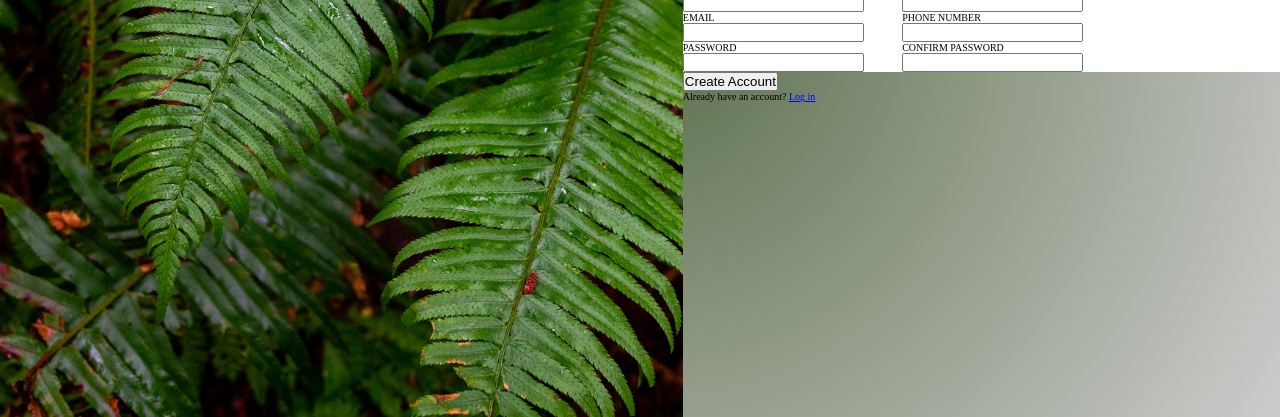
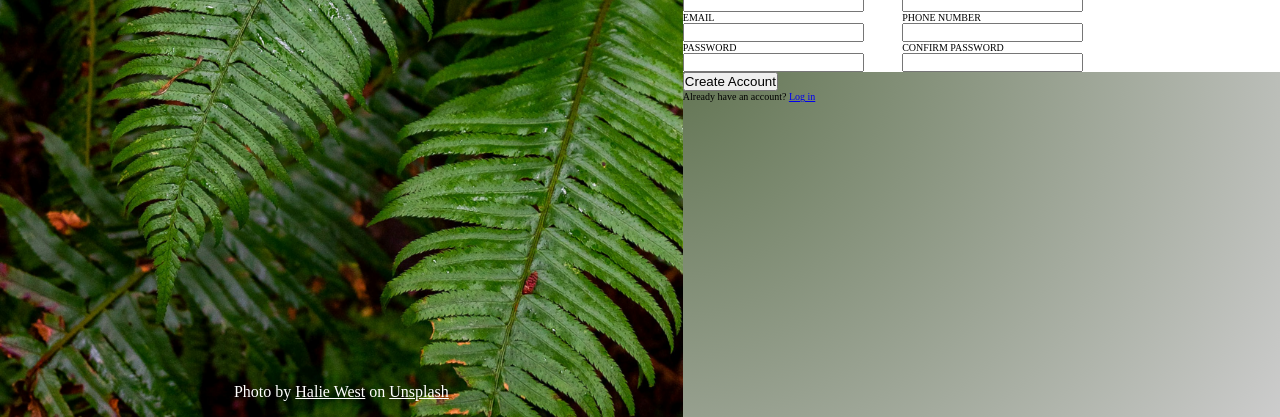
Before and after one commit to SamuelWyck/odin-signup-form, a plain HTML site: page index.html in a window 1280 px wide. Shown: the part 383-800 px from the top of the page. Drawn offline with Linux system fonts and the light colour scheme.

Commit message:
Add img credit

```diff
--- a/index.html
+++ b/index.html
@@ -13,6 +13,9 @@
                 <div class="logo">
                     <img src="./images/odin-lined.png" alt="odin logo" class="logo-img">
                     <span class="logo-title">ODIN</span>
+                </div>
+                <div class="img-credit">
+                    Photo by <a href="https://unsplash.com/@haliewestphoto?utm_content=creditCopyText&utm_medium=referral&utm_source=unsplash">Halie West</a> on <a href="https://unsplash.com/photos/green-leaf-plant-in-close-up-photography-25xggax4bSA?utm_content=creditCopyText&utm_medium=referral&utm_source=unsplash">Unsplash</a>
                 </div>
                 <img src="./images/leaf.png" alt="leaf" class="banner-img">
             </div>
--- a/styles.css
+++ b/styles.css
@@ -75,6 +75,20 @@ html {
     font-size: 13rem;
 }
 
+.img-credit {
+    width: 100%;
+    text-align: center;
+    position: absolute;
+    color: white;
+    bottom: 2%;
+    left: center;
+    font-size: 1.6rem;
+}
+
+.img-credit a {
+    color: white;
+}
+
 p {
     max-width: 66ch;
 }
```
